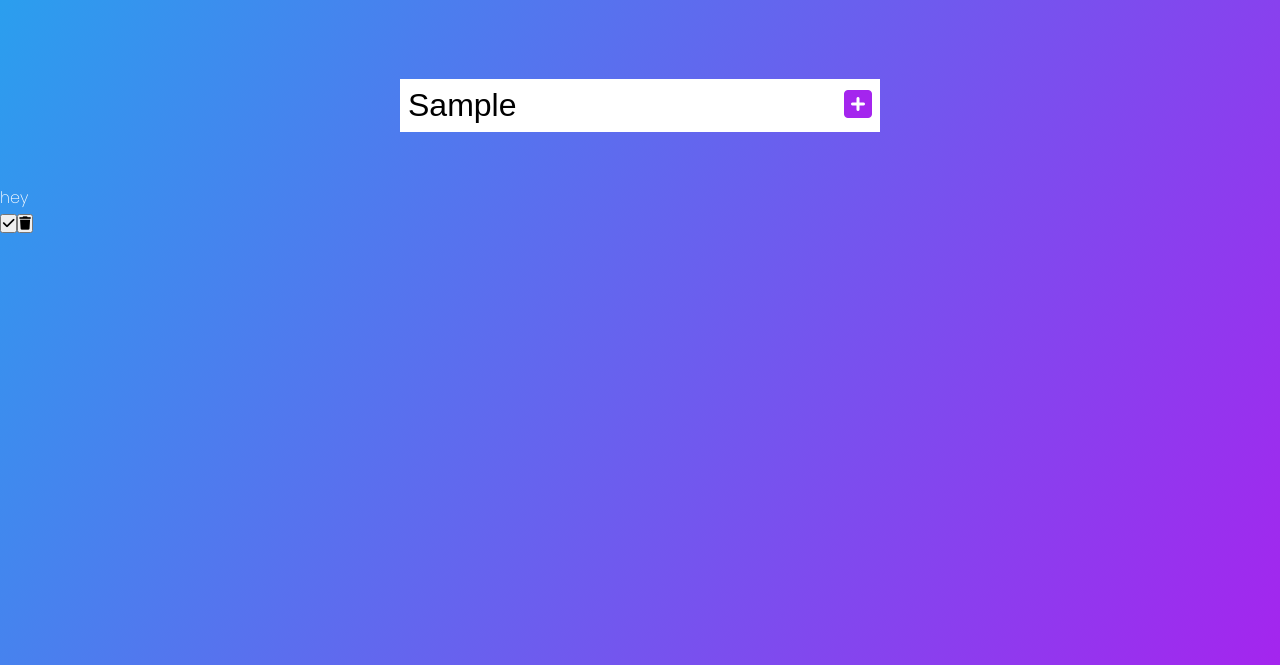
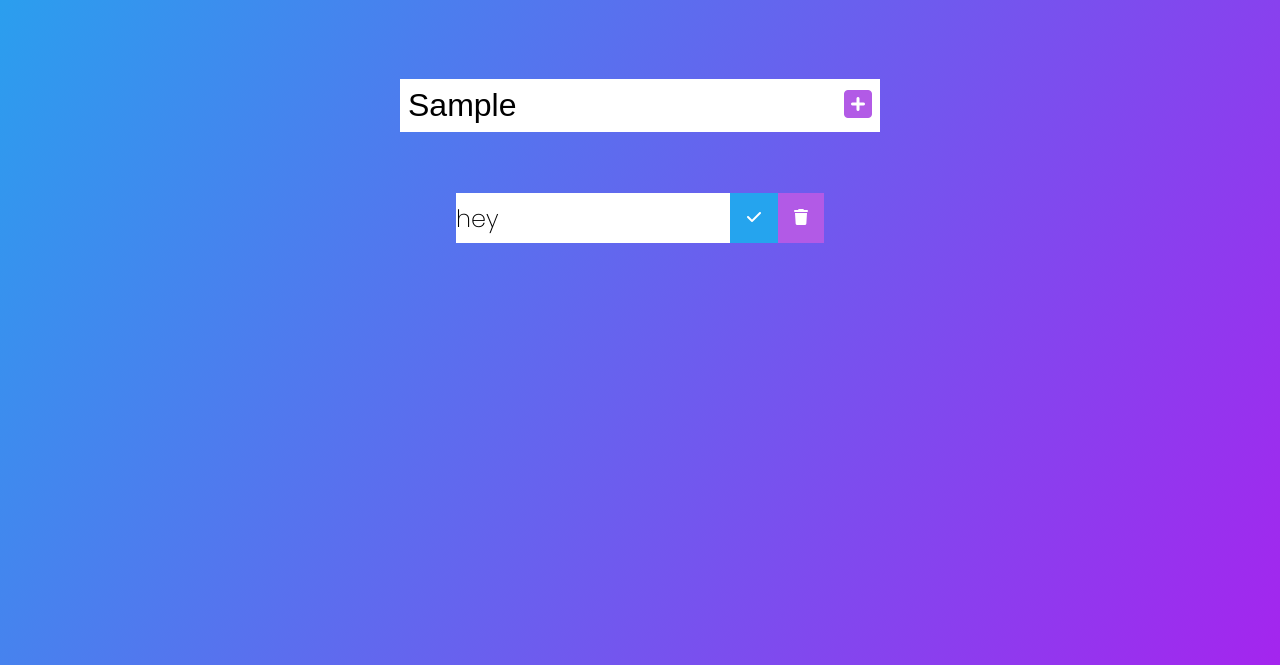
Before and after one commit to TeevintPrak/TodoAppVanilla, a plain HTML site: page index.html in a window 1280 px wide. Both pictures are taken after typing "Sample" into the empty fields and a click on the button 858 px from the left and 240 px from the top of the page. Shown: the part 135-800 px from the top of the page. Drawn offline with Linux system fonts and the light colour scheme.

Commit message:
Added styling to todo-list

```diff
--- a/style.css
+++ b/style.css
@@ -2,6 +2,9 @@
     margin: 0;
     padding: 0;
     box-sizing: border-box;
+    --purple: #a425ee;
+    --purple-light: #b25ae6;
+    --blue: #25a4ee;
 }
 
 html {
@@ -9,7 +12,7 @@ html {
 }
 
 body {
-    background-image: linear-gradient(120deg,#25a4ee, #a425ee);
+    background-image: linear-gradient(120deg, var(--blue),var(--purple));
     color: white;
     font-family: "Poppins", sans-serif;
     min-height: 100vh;
@@ -34,13 +37,51 @@ form input, form button {
 }
 
 form button {
-    color: #a425ee;
+    color: var(--purple-light);
     background: white;
     cursor: pointer;
     transition: all 0.3s ease;
 }
 
 form button:hover{
-    background: #a425ee;
+    background: var(--purple-light);
     color: white;
 }
+
+.todo-container {
+    display: flex;
+    justify-content: center;
+    align-items: center;
+}
+
+.todo-list {
+    min-width: 30%;
+    list-style: none;
+}
+
+.todo {
+    margin: 0.5rem;
+    background: white;
+    color: black;
+    font-size: 1.5rem;
+    display: flex;
+    justify-content: space-between;
+    align-items: center;
+}
+
+.todo li {
+    flex: 1;
+}
+
+.trash-btn, .completed-btn{
+    background: var(--purple-light);
+    color: white;
+    border: none;
+    padding: 1rem;
+    cursor: pointer;
+    font-size: 1rem;
+}
+
+.completed-btn {
+    background: var(--blue);
+}
```
